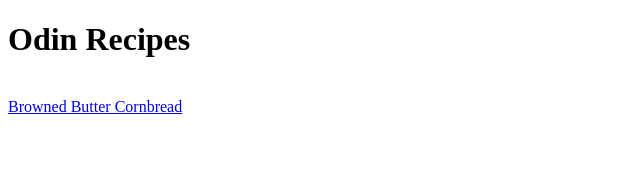
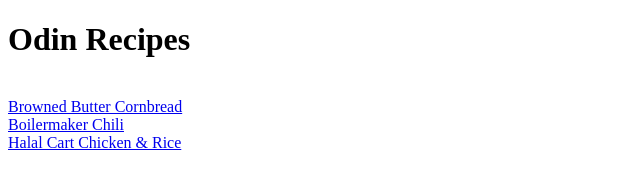
Before and after one commit to nrdbstrd/odin-recipes, a plain HTML site: page index.html in a window 1280 px wide. Shown: the whole page, without its empty margins (0-640 px from the left). Drawn offline with Linux system fonts and the light colour scheme.

Commit message:
index complete and boilermaker updated

```diff
--- a/index.html
+++ b/index.html
@@ -9,6 +9,8 @@
 <body>
     <h1>Odin Recipes</h1>
 <br>
-    <a href="recipes/browned-butter-cornbread.html">Browned Butter Cornbread</a>
+    <a href="recipes/browned-butter-cornbread.html">Browned Butter Cornbread</a><br>
+    <a href="recipes/boilermaker-chili.html">Boilermaker Chili</a><br>
+    <a href="recipes/halal-chicken-rice.html">Halal Cart Chicken & Rice</a><br>
 </body>
 </html>
```
